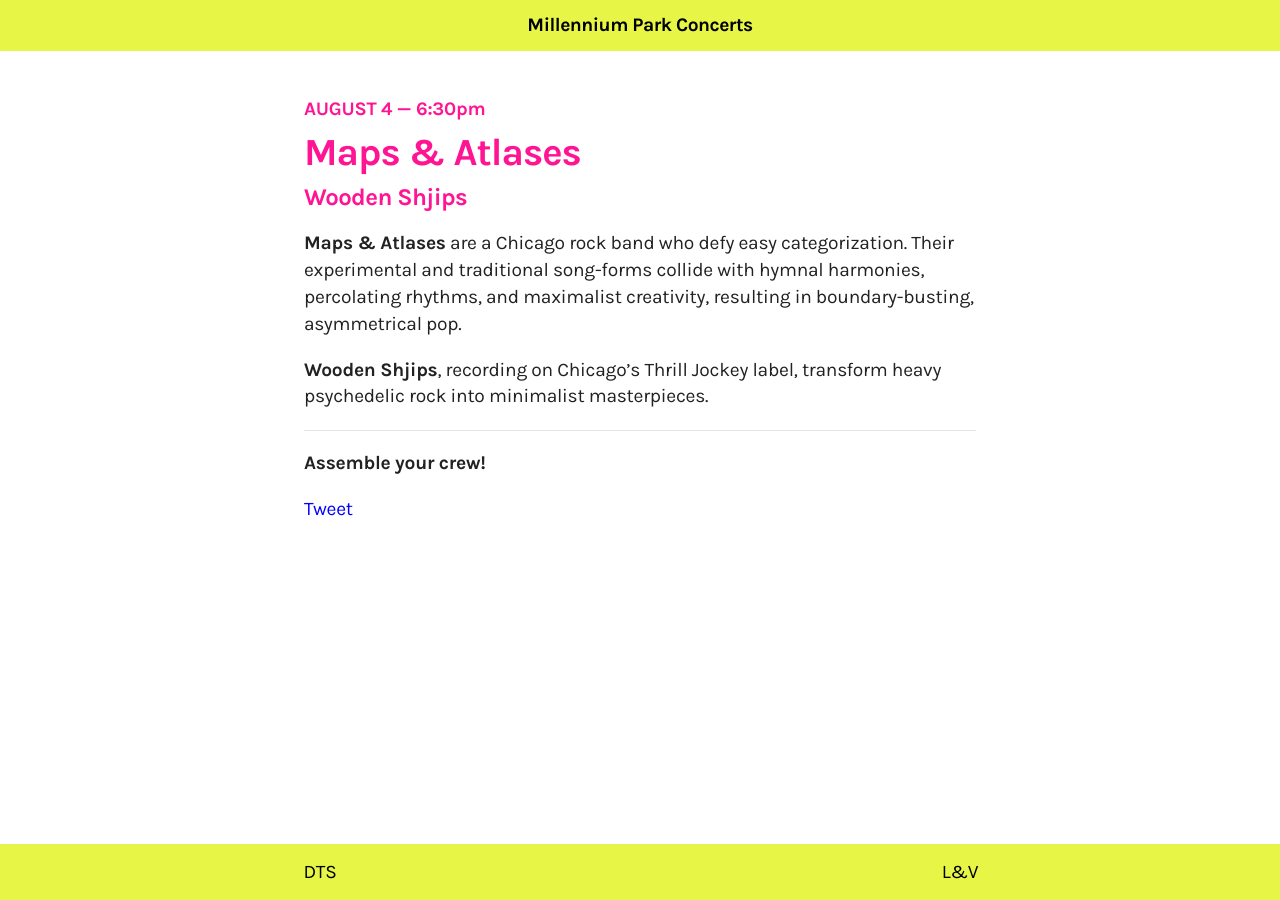
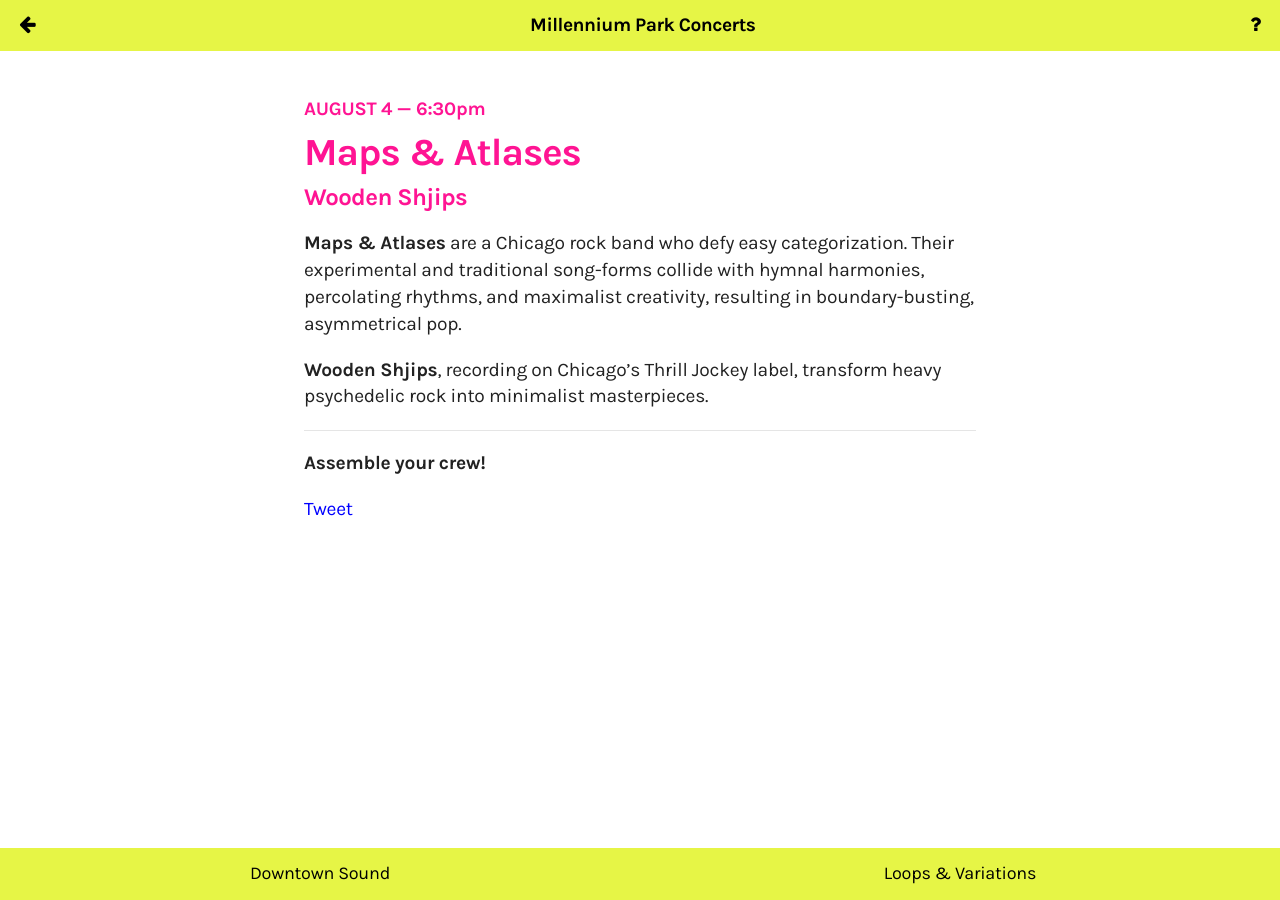
Before and after one commit to brynosaur/millenniumparkconcerts, a Jekyll site: the page built from _posts/2014-08-04-maps-and-atlases.md, in a window 1280 px wide. Built offline with Jekyll 4.4.1, drawn with Linux system fonts in a browser that asks for light colours; nearby versions of some CDN libraries; comment, search, counter and statistics services are not loaded.

Commit message:
Add back button to nav, make header dynamic, decrease font size in menu, remove old file

```diff
--- a/_includes/back.html
+++ /dev/null
@@ -1,5 +0,0 @@
-<nav class="back">
-  <div class="row">
-    <a class="back" href="/{{ page.categories }}/#{{ page.slug }}"><i class="fa fa-angle-left"></i></a>
-  </div>
-</nav>
--- a/_includes/header.html
+++ b/_includes/header.html
@@ -1,11 +1,10 @@
-{% if page.path contains '_posts' %}
-  <header id="titlebar">
+<header id="titlebar" {% unless page.path contains '_posts' %}class="scroll-title"{% endunless %}>
     <h1 class="site-title"><a href="/">Millennium Park Concerts</a></h1>
+    {% unless page.path contains '_posts' %}
+    <h2 class="page-title"><a href="#content">{{ page.title }}</a></h2>
+    {% endunless %}
+    <a class="info-link" href="{{ site.baseurl }}/information"><i class="fa fa-question"></i></a>
+    {% if page.path contains '_posts' %}
+    <a class="back-link" href="/{{ page.categories }}/#{{ page.slug }}"><i class="fa fa-arrow-left"></i></a>
+    {% endif %}
   </header>
-{% else %}
-  <header id="titlebar" class="scroll-title">
-    <h1 class="site-title"><a href="/">Millennium Park Concerts</a></h1>
-    <h2 class="page-title"><a href="#content">{{ page.title }}</a></h2>
-    <a class="info-link" href="{{ site.baseurl }}/information"><i class="fa fa-question"></i></a>
-  </header>
-{% endif %}
--- a/_includes/menu.html
+++ b/_includes/menu.html
@@ -1,4 +1,4 @@
 <nav id="menu" class="clearfix">
-  <a class="downtown{% if page.url == '/downtown-sound/index.html' %} current{% endif %}" href="{{ site.baseurl }}/downtown-sound">DTS</a>
-  <a class="loops{% if page.url == '/loops-and-variations/index.html' %} current{% endif %}" href="{{ site.baseurl }}/loops-and-variations">L&V</a>
+  <a class="downtown{% if page.url == '/downtown-sound/index.html' %} current{% endif %}" href="{{ site.baseurl }}/downtown-sound">Downtown Sound</a>
+  <a class="loops{% if page.url == '/loops-and-variations/index.html' %} current{% endif %}" href="{{ site.baseurl }}/loops-and-variations">Loops & Variations</a>
 </nav>
--- a/css/styles.css
+++ b/css/styles.css
@@ -107,7 +107,7 @@
 #menu {
     width: 100%;
     text-align: center;
-    font-size: 1em;
+    font-size: 0.9375em;
     bottom: 0px;
 }
 #menu a {
@@ -236,6 +236,9 @@
 }
 .info-link {
     float: right;
+}
+.back-link {
+    float: left;
 }
 
 /* Shows */
```
